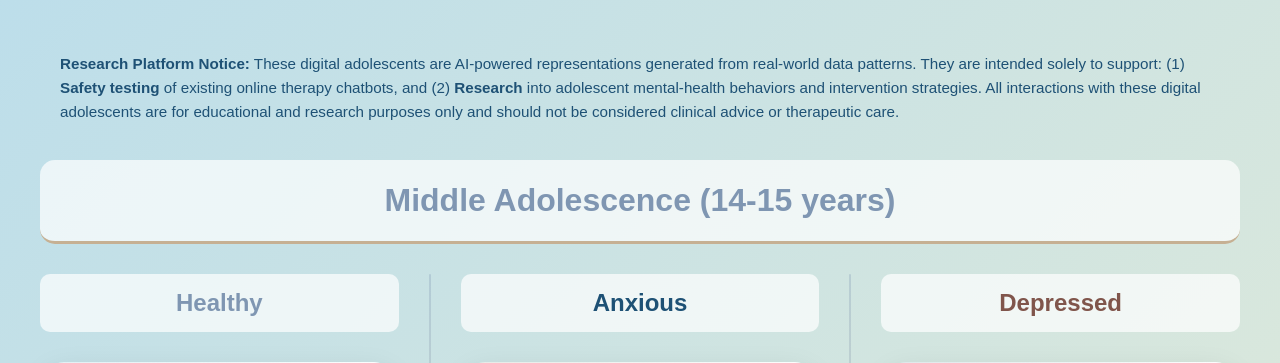
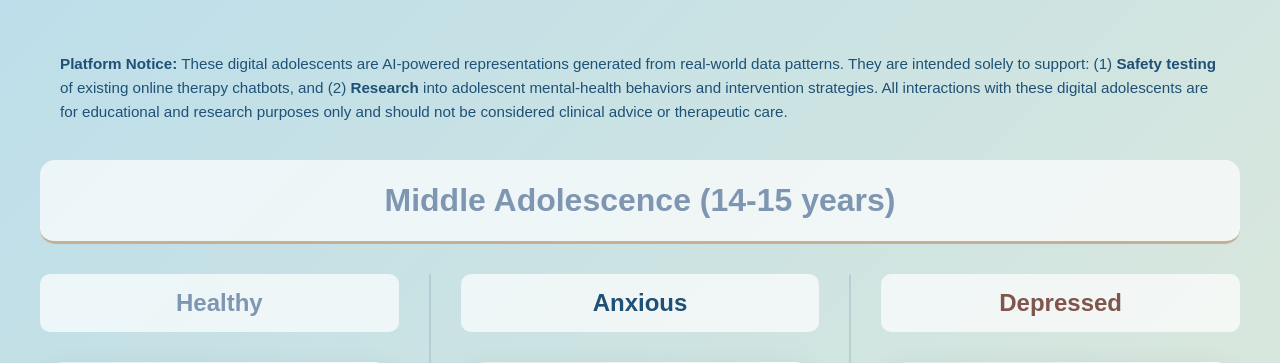
Before and after one commit to Adaptivedesign-AI/rag-chat-adolescents, a Flask app: page / in a window 1280 px wide. Shown: the part 341-704 px from the top of the page. Run offline with Flask 3, Linux system fonts and the light colour scheme.

Commit message:
Update index.html

```diff
--- a/templates/index.html
+++ b/templates/index.html
@@ -12,7 +12,7 @@
         <img src="/static/images/digital-twins-header.png" alt="Chat with Digital Twins" class="header-image">
     </div>
     <div class="disclaimer-text">
-        <strong>Research Platform Notice:</strong> These digital adolescents are AI-powered representations generated from real-world data patterns. They are intended solely to support: (1) <strong>Safety testing</strong> of existing online therapy chatbots, and (2) <strong>Research</strong> into adolescent mental-health behaviors and intervention strategies. All interactions with these digital adolescents are for educational and research purposes only and should not be considered clinical advice or therapeutic care.
+        <strong>Platform Notice:</strong> These digital adolescents are AI-powered representations generated from real-world data patterns. They are intended solely to support: (1) <strong>Safety testing</strong> of existing online therapy chatbots, and (2) <strong>Research</strong> into adolescent mental-health behaviors and intervention strategies. All interactions with these digital adolescents are for educational and research purposes only and should not be considered clinical advice or therapeutic care.
     </div>
 
     <!-- Middle Adolescence Section (14-15 years) -->
```
